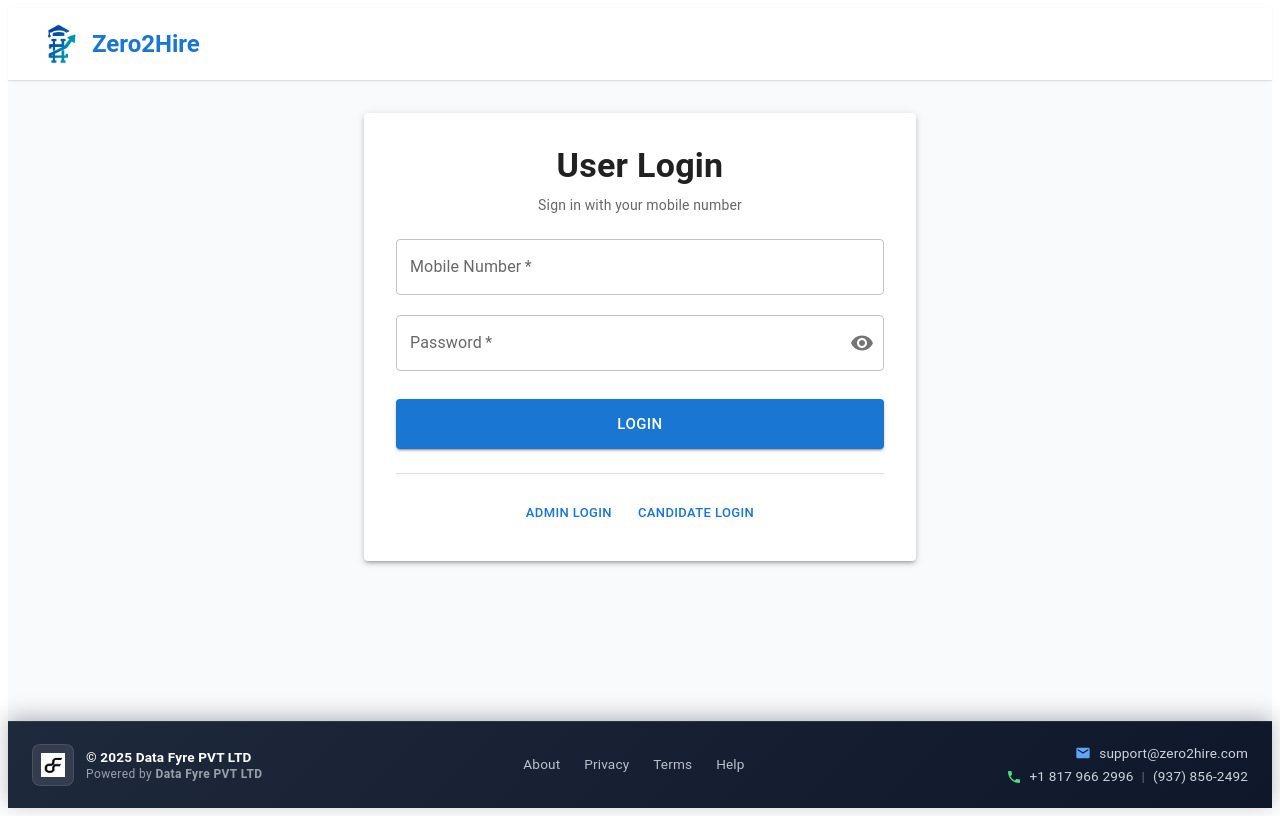
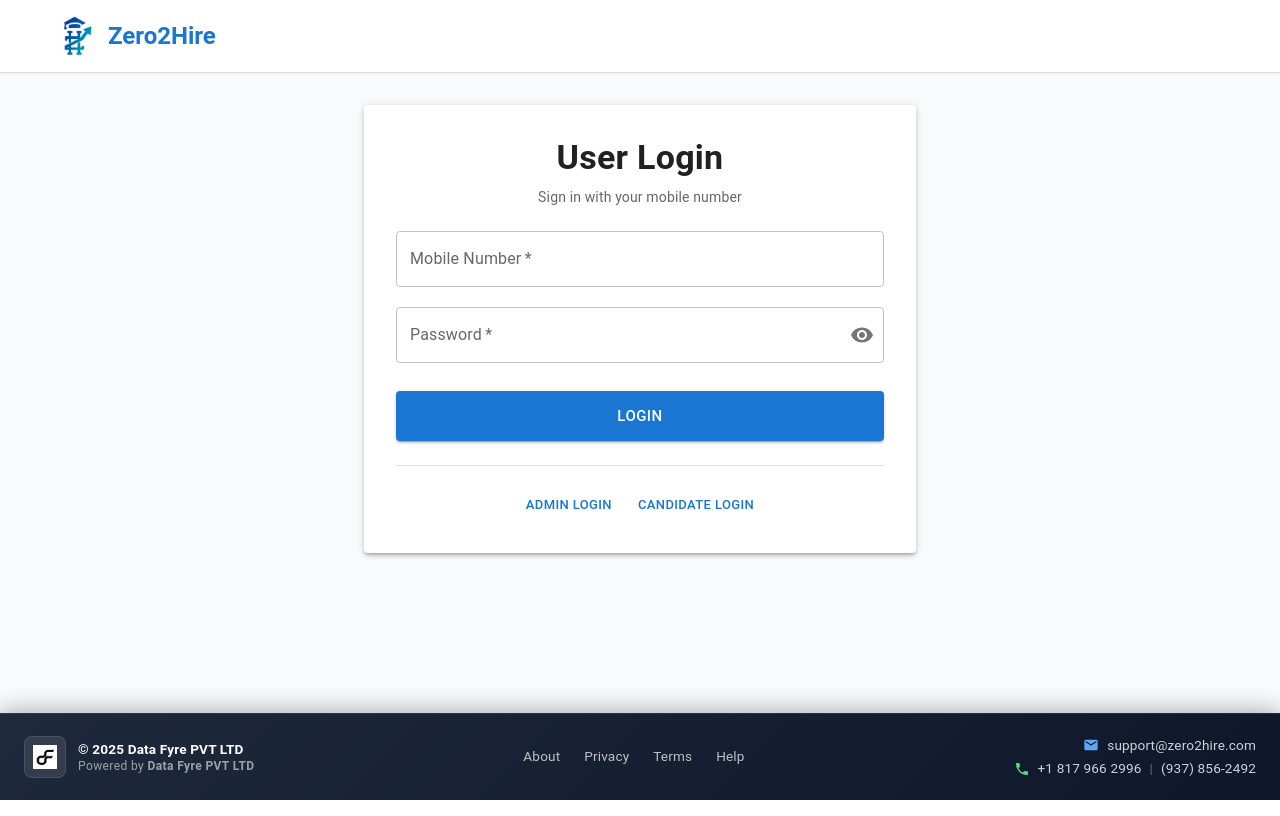
Before and after one commit to AkhilGrandhi/flask-app, a React (Vite) app in the folder frontend/: page /login in a window 1280 px wide. Built offline with nearby package versions, Linux system fonts and the light colour scheme; no server answers.

Commit message:
Scroll issue fixed

```diff
--- a/frontend/src/index.css
+++ b/frontend/src/index.css
@@ -15,6 +15,8 @@
 
 html {
   height: 100%;
+  margin: 0;
+  padding: 0;
 }
 
 #root {
--- a/frontend/src/main.jsx
+++ b/frontend/src/main.jsx
@@ -2,10 +2,12 @@
 import React, { lazy, Suspense } from "react";
 import ReactDOM from "react-dom/client";
 import { createBrowserRouter, RouterProvider, Navigate } from "react-router-dom";
+import { CssBaseline } from "@mui/material";
 import { AuthProvider, useAuth } from "./AuthContext";
 import ProtectedRoute from "./ProtectedRoute";
 import LoadingSpinner from "./components/LoadingSpinner";
 import ErrorBoundary from "./components/ErrorBoundary";
+import "./index.css";
 
 // Lazy load all page components for better performance
 const LoginUser = lazy(() => import("./pages/LoginUser"));
@@ -134,6 +136,7 @@ ReactDOM.createRoot(document.getElementById("root")).render(
   <React.StrictMode>
     <ErrorBoundary>
       <AuthProvider>
+        <CssBaseline />
         <RouterProvider router={router} />
       </AuthProvider>
     </ErrorBoundary>
```
